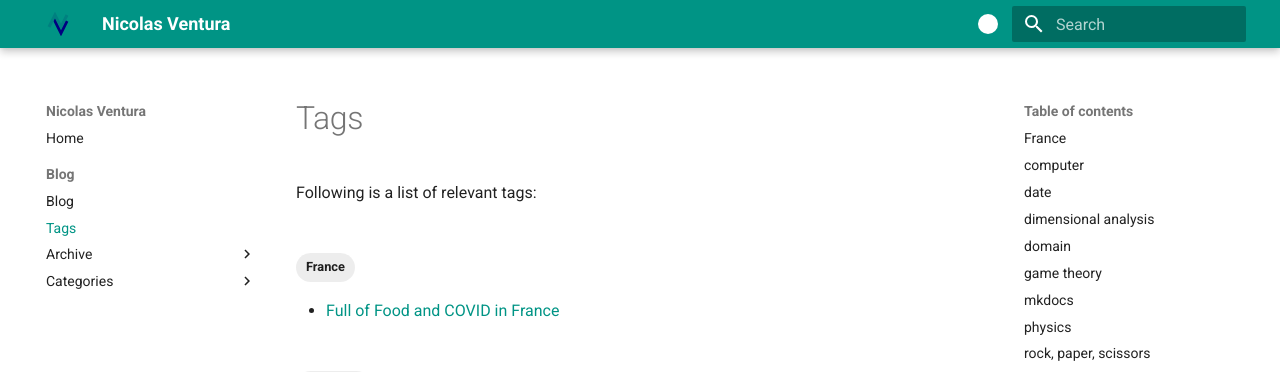
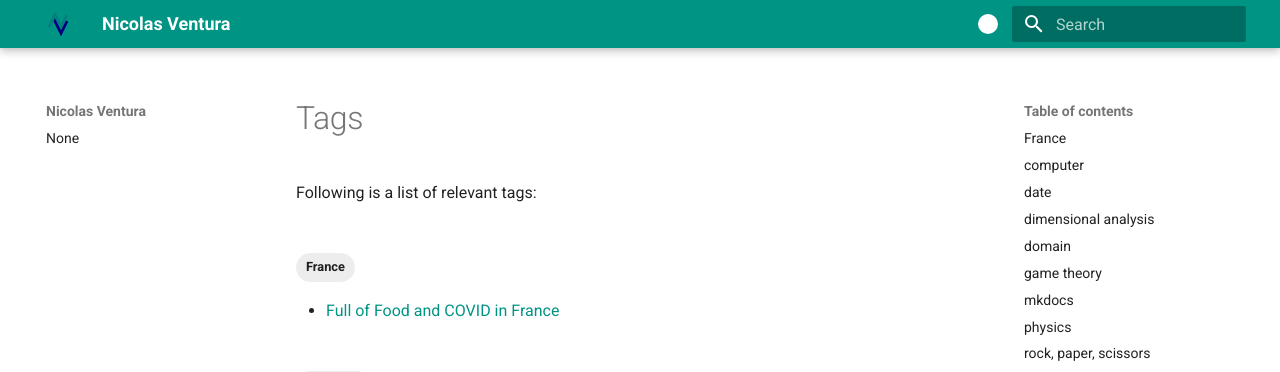
Before and after one commit to nicfv/Me, an MkDocs documentation site: the page built from docs/blog/tags.md, in a window 1280 px wide. Shown: the top 372 px of the page. Built offline with MkDocs 1.6.1 and Material for MkDocs 9.7.7, drawn with Linux system fonts in a browser that asks for light colours; some of the changed lines change nothing that is shown.

Commit message:
Try this weird thing

```diff
--- a/mkdocs.yml
+++ b/mkdocs.yml
@@ -1,6 +1,8 @@
 site_name: Nicolas Ventura
 site_description: About Me
 site_author: Nicolas Ventura
+nav:
+  - Blog
 theme:
   name: material
   features:
```
